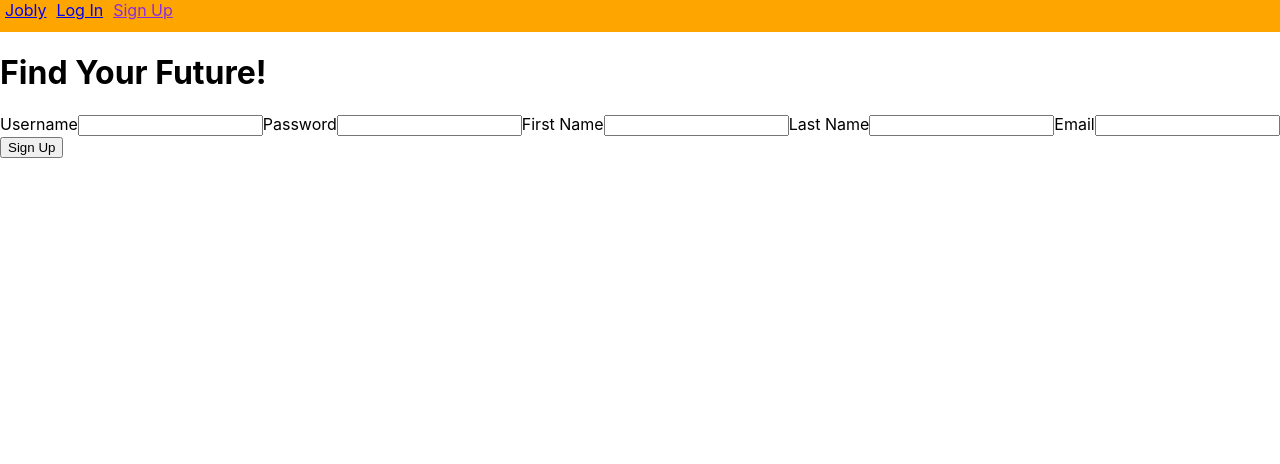
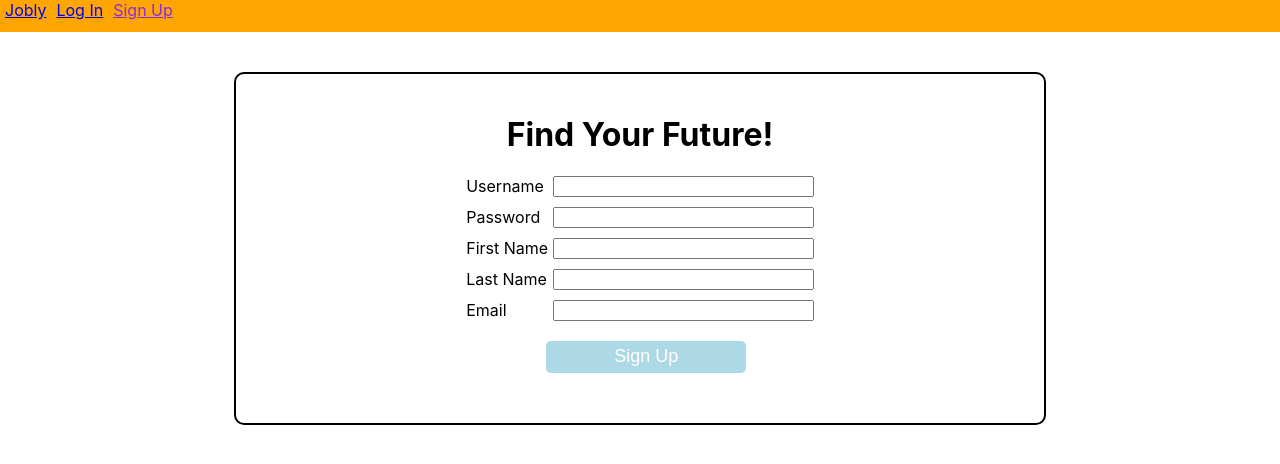
Before and after one commit to NoahAppelbaum/jobly-frontend, a React (Create React App) app: page /signup in a window 1280 px wide. Shown: the top 464 px of the page. Built offline with nearby package versions, Linux system fonts and the light colour scheme; no server answers.

Commit message:
styling-- general form rules, styling for login and signup forms

```diff
--- a/src/AuthComponents/LoginForm.js
+++ b/src/AuthComponents/LoginForm.js
@@ -1,5 +1,6 @@
 import { useState } from "react";
 import ErrorAlert from "../ErrorAlert";
+import "../stylesheets/LoginForm.css"
 
 const initialState = {
   username: "",
@@ -45,6 +46,7 @@ function LoginForm({ login }) {
       <h1>Log In</h1>
 
       <form onSubmit={handleSubmit}>
+        <div className="LoginForm-inputs">
         <label htmlFor="username">Username</label>
         <input
           id="username"
@@ -60,7 +62,10 @@ function LoginForm({ login }) {
           onChange={handleChange}
           value={formData.password} />
 
-        <button>Log In</button>
+        </div>
+
+
+        <button>Log In!</button>
       </form>
       {!!errors && <ErrorAlert errors={errors} />}
     </div>
--- a/src/AuthComponents/SignupForm.js
+++ b/src/AuthComponents/SignupForm.js
@@ -1,5 +1,6 @@
 import { useState } from "react";
 import ErrorAlert from "../ErrorAlert";
+import "../stylesheets/SignupForm.css";
 
 
 const initialState = {
@@ -51,6 +52,8 @@ function SignupForm({ signup }) {
       <h1>Find Your Future!</h1>
 
       <form onSubmit={handleSubmit}>
+
+        <div className="SignupForm-inputs">
           <label htmlFor="username">Username</label>
           <input
             id="username"
@@ -87,6 +90,7 @@ function SignupForm({ signup }) {
             name="email"
             onChange={handleChange}
             value={formData.email} />
+        </div>
 
         <button>Sign Up</button>
       </form>
--- a/src/Homepage.js
+++ b/src/Homepage.js
@@ -1,7 +1,7 @@
 import userContext from "./Contexts/userContext";
 import { useContext } from "react";
 import { useNavigate } from "react-router-dom";
-import "./stylesheets/homepage.css"
+import "./stylesheets/Homepage.css"
 
 /** Hompage: renders simple homepage */
 function Homepage() {
--- a/src/JoblyApp.js
+++ b/src/JoblyApp.js
@@ -6,6 +6,7 @@ import RoutesList from "./RoutesList";
 import Nav from "./Nav";
 import Loading from "./Loading";
 import JoblyApi from "./api";
+import "./stylesheets/JoblyApp.css"
 
 /** JoblyApp: parent app component
  *
--- /dev/null
+++ b/src/stylesheets/JoblyApp.css
@@ -0,0 +1,11 @@
+form {
+  background-color: white;
+}
+
+form button {
+  background-color: lightblue;
+  border: none;
+  border-radius: 5px;
+  color: white;
+  font-size: large;
+}
--- /dev/null
+++ b/src/stylesheets/LoginForm.css
@@ -0,0 +1,31 @@
+.LoginForm {
+  display: flex;
+  flex-direction: column;
+  align-items: center;
+
+  border: 2px solid black;
+  border-radius: 10px;
+  width: 60%;
+  margin: 40px auto;
+  padding: 20px 20px 40px;
+}
+
+.LoginForm-inputs {
+  display: grid;
+  grid-template-columns: 1fr 3fr;
+}
+
+.LoginForm input {
+  margin-bottom: 10px;
+}
+
+.LoginForm label {
+  margin-right: 5px;
+}
+
+.LoginForm button {
+  width: 200px;
+  height: 32px;
+  margin: 10px auto;
+  transform: translateX(40%);
+}
--- /dev/null
+++ b/src/stylesheets/SignupForm.css
@@ -0,0 +1,32 @@
+.SignupForm {
+  display: flex;
+  flex-direction: column;
+  align-items: center;
+
+  border: 2px solid black;
+  border-radius: 10px;
+  width: 60%;
+  margin: 40px auto;
+  padding: 20px 20px 40px;
+}
+
+.SignupForm-inputs {
+  display: grid;
+  grid-template-columns: 1fr 3fr;
+}
+
+
+.SignupForm input {
+  margin-bottom: 10px;
+}
+
+.SignupForm label {
+  margin-right: 5px;
+}
+
+.SignupForm button {
+  width: 200px;
+  height: 32px;
+  margin: 10px auto;
+  transform: translateX(40%);
+}
```
Lines whose indentation alone changed are shown as unchanged.
